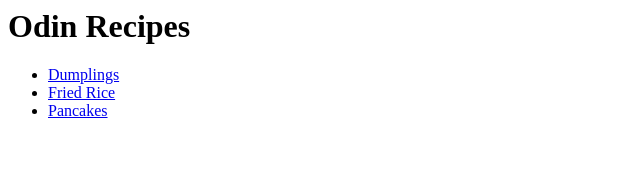
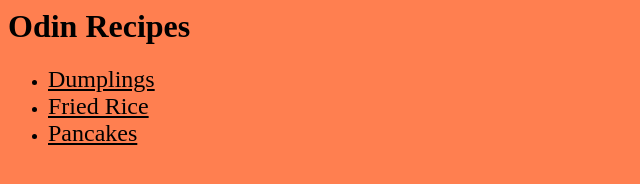
Before and after one commit to Strypas230/odin-recipes, a plain HTML site: page index.html in a window 1280 px wide. Shown: the whole page, without its empty margins (0-640 px from the left). Drawn offline with Linux system fonts and the light colour scheme.

Commit message:
Adding coloring and typography with CSS

```diff
--- a/index.html
+++ b/index.html
@@ -3,6 +3,7 @@
     <head>
         <meta charset="en">
         <title>Odin Recipes</title>
+        <link rel="stylesheet" href="styles.css" />
     </head>
     <body>
         <h1>Odin Recipes</h1>
--- a/recipes/styles.css
+++ b/recipes/styles.css
@@ -1,3 +1,9 @@
+body {
+    background-color: coral;
+    font-family:Georgia, 'Times New Roman', Times, serif;
+    font-size: 24px;
+}
+
 img {
     height: auto;
     width: 500px;
--- /dev/null
+++ b/styles.css
@@ -0,0 +1,11 @@
+body {
+    background-color: coral;
+}
+
+button {
+    background-color: chartreuse;
+}
+a {
+    color: black;
+    font-size: 24px;
+}
```
Also changed, not shown: recipes/pancakes.html (+1 -1 lines).
